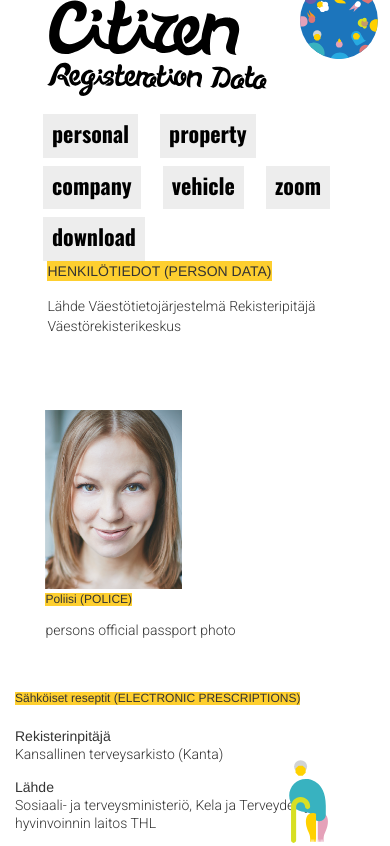
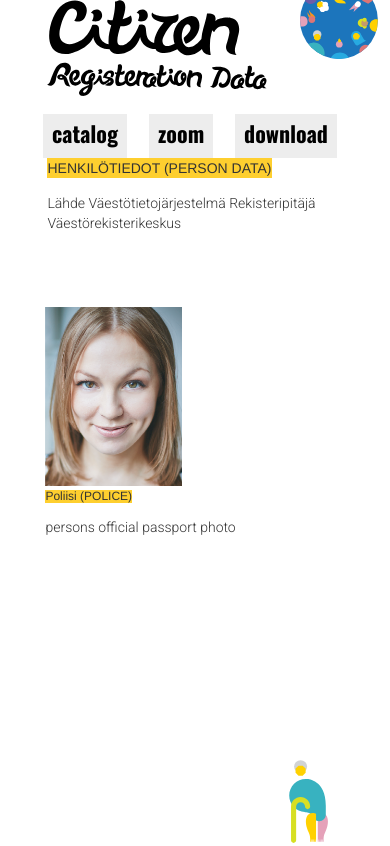
Before and after one commit to chenhunghan/aam, a website: page index.html at #/index/personalData in a window 390 px wide. Shown: the top 846 px of the page. Drawn offline with nearby package versions, Linux system fonts and the light colour scheme; some packages are replaced by stand-ins of ours.

Commit message:
responsive design for last commit

```diff
--- a/assets/css/main.css
+++ b/assets/css/main.css
@@ -155,7 +155,7 @@ body {
 }
 
 .minNav {
-    margin: -10vh 0 0  10vw;
+    margin: -10% 0 10%  22%;
 }
 
 .navLink, .navLinkMini {
@@ -662,7 +662,7 @@ address h6{
         width: 30vw;
     }
     .minNav {
-        margin: 10px 0 0 10px;
+        margin: 10px 0 25px 10px;
         z-index: 1000;
     }
 
--- a/views/common/nav.html
+++ b/views/common/nav.html
@@ -86,10 +86,13 @@
         <div class="row visible-md visible-sm visible-xs">
             <div class="col-sm-10 col-sm-offet-1">
                 <nav class="minNav" role="navigation">
-                    <a ui-sref="index.personalData"><span class="navLinkMini">personal</span></a>
-                    <a ui-sref="index.property"><span class="navLinkMini">property</span></a>
-                    <a ui-sref="index.company"><span class="navLinkMini">company</span></a>
-                    <a ui-sref="index.vehicle"><span class="navLinkMini">vehicle</span></a>
+                    <a href="" ng-click="isOpen = !isOpen">
+                        <span class="navLinkMini">catalog</span>
+                    </a>
+                    <a ui-sref="index.personalData" ng-show="isOpen"><span class="navLinkMini">personal</span></a>
+                    <a ui-sref="index.property" ng-show="isOpen"><span class="navLinkMini">property</span></a>
+                    <a ui-sref="index.company" ng-show="isOpen"><span class="navLinkMini">company</span></a>
+                    <a ui-sref="index.vehicle" ng-show="isOpen"><span class="navLinkMini">vehicle</span></a>
                     <span class="navLinkMini" ng-click="toogleZoom()">zoom</span>
                     <a href="assets/pdf/download.pdf"><span class="navLinkMini">download</span></a>
                 </nav>
--- a/views/personalData.html
+++ b/views/personalData.html
@@ -49,7 +49,7 @@
                 </div>
             </div>
 
-            <div class="col-xs-12 col-lg-12 col-xs-offset-0 col-lg-offset-0 hidden-sm">
+            <div class="col-xs-12 col-lg-12 col-xs-offset-0 col-lg-offset-0 hidden-sm hidden-xs">
 
                 <h3 class="subtitle"></h3>
                 <h6 class="itemYellow">Sähköiset reseptit (ELECTRONIC PRESCRIPTIONS)</h6>
```
